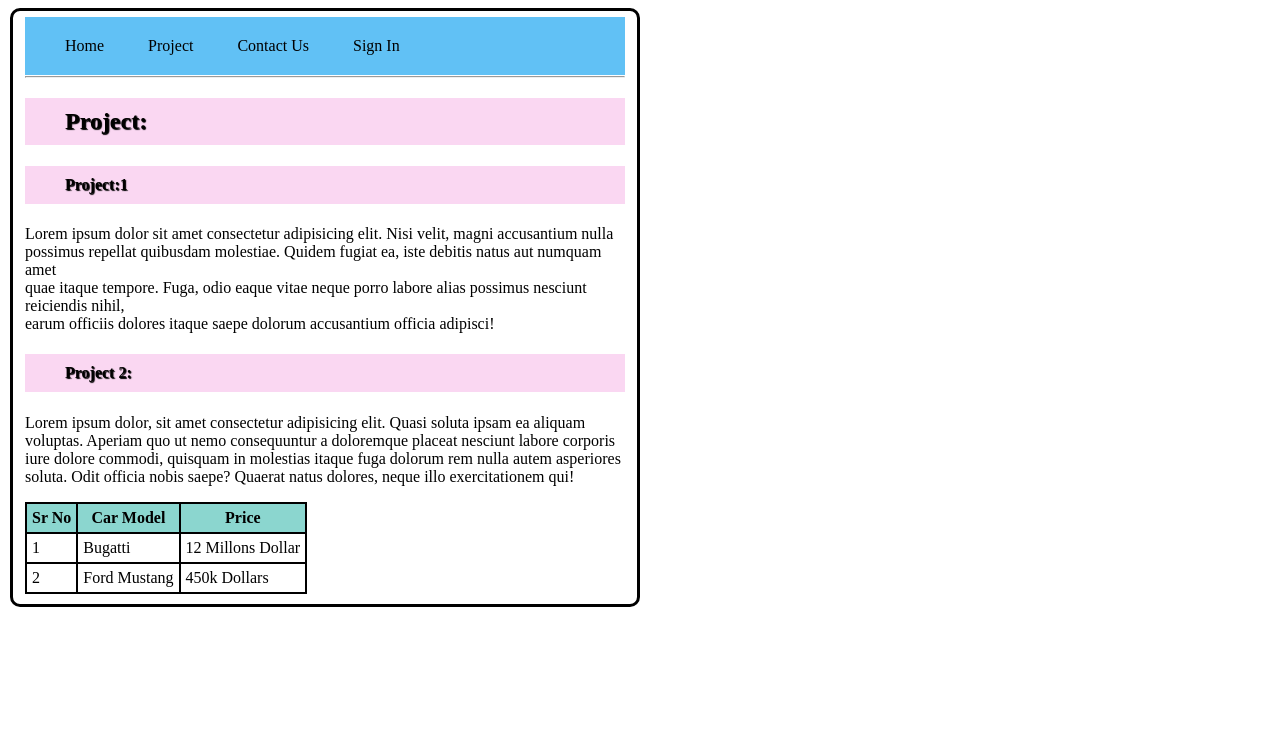
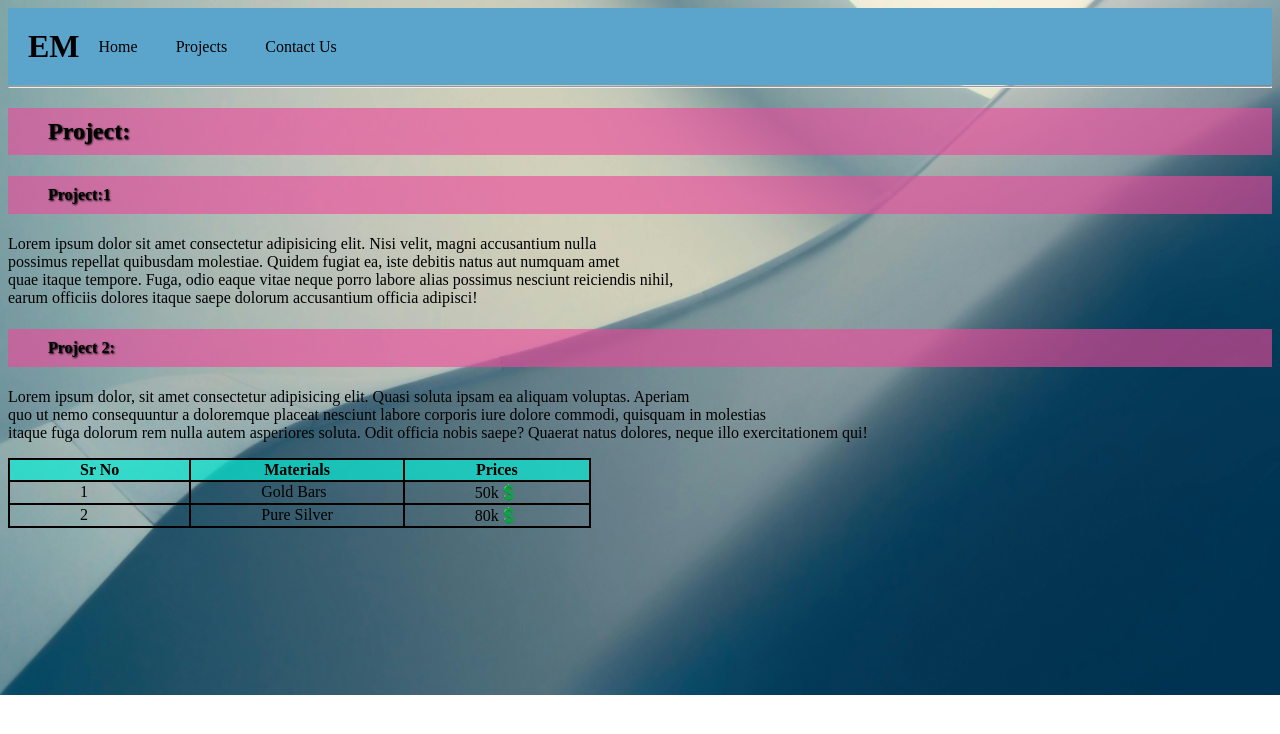
Before and after one commit to HaiderRehman06/portfolio-site, a plain HTML site: page Portfolio-Code/project.html in a window 1280 px wide. Drawn offline with Linux system fonts and the light colour scheme.

Commit message:
My code are being fucked up

```diff
--- a/Portfolio-Code/Styling.css
+++ b/Portfolio-Code/Styling.css
@@ -1,29 +1,41 @@
+body{
+    background-image: url(./backgroundpic.jpg);
+    background-position: center;
+    background-size:cover ;
+    background-repeat: no-repeat;
+    background-blend-mode: color;
+}
 a{
     text-decoration: none;
-    margin:20px;
+    margin: 4px;
     color: rgb(0, 0, 0);
+    margin-top: 10px;
+    margin-bottom: 0px;
+    padding-inline: 15px;
+}
+h1{
+    margin-bottom: 0px;
+    margin-top: 0px;
 }
 div{
     padding: 20px;
-    background-color: hsl(201, 88%, 67%);
+    background-color: hsl(201, 53%, 58%);
 }
-img{
-    margin-top: 10px;
-}
+
+
 table,tr,td,th{
     border: 2px solid black;
     border-collapse: collapse;
-    padding: 5px;
+    padding-inline: 70px;
 }
 th{
-    background-color: rgb(139, 214, 207);
+    background-color: rgba(10, 236, 214, 0.692);
 }
 h2,h4,h3{
     padding: 10px;
-    background-color: rgb(250, 215, 242);
+    background-color: rgba(238, 73, 155, 0.621);
     padding-left: 40px;
-    font-family: ;
-    text-shadow: 1px 1px 1px;
+    text-shadow: 1px 1px 2px;
 }
 fieldset{
     width: 600px;
@@ -33,3 +45,10 @@ fieldset{
 hr{
     margin-top: 1px;
 }
+span{
+    display: flex;
+   padding-inline: 10px;
+}
+#section-break{
+    display: flex;
+}
--- a/Portfolio-Code/project.html
+++ b/Portfolio-Code/project.html
@@ -5,13 +5,14 @@
     <link rel="stylesheet" href="Styling.css">
 </head>
 <body>
-    <fieldset>
 
-    <div>
+
+    <div id="section-break">
+        <h1 >EM</h1>
         <a href="../index.html">Home</a>
-        <a href="./project.html">Project</a>
-        <a href="./contact-us .html">Contact Us</a>
-        <a href="./Sign-up.html">Sign In</a>
+        <a href="./project.html">Projects</a>
+        <a href="./Sign-up.html">Contact Us</a>
+
        </div>
        <hr>
 <h2>Project:</h2>
@@ -23,24 +24,26 @@
          earum officiis dolores itaque saepe dolorum accusantium officia adipisci!</p>
 
          <h4>Project 2:</h4>
-         <p>Lorem ipsum dolor, sit amet consectetur adipisicing elit. Quasi soluta ipsam ea aliquam voluptas. Aperiam quo ut nemo consequuntur a doloremque placeat nesciunt labore corporis iure dolore commodi, quisquam in molestias itaque fuga dolorum rem nulla autem asperiores soluta. Odit officia nobis saepe? Quaerat natus dolores, neque illo exercitationem qui!</p>
+         <p>Lorem ipsum dolor, sit amet consectetur adipisicing elit. Quasi soluta ipsam ea aliquam voluptas. Aperiam <br>
+            quo ut nemo consequuntur a doloremque placeat nesciunt labore corporis iure dolore commodi, quisquam in molestias <br>
+            itaque fuga dolorum rem nulla autem asperiores soluta. Odit officia nobis saepe? Quaerat natus dolores, neque illo exercitationem qui!</p>
          <table>
             <tr>
                 <th>Sr No</th>
-                <th>Car Model</th>
-                <th>Price</th>
+                <th>Materials</th>
+                <th>Prices</th>
             </tr>
             <tr>
                 <td>1</td>
-                <td>Bugatti</td>
-            <td>12 Millons Dollar</td>
+                <td>Gold Bars</td>
+                <td>50k💲</td>
             </tr>
             <tr>
                 <td>2</td>
-                <td>Ford Mustang</td>
-                <td>450k Dollars</td>
+                <td>Pure Silver</td>
+                <td>80k💲</td>
             </tr>
         </table>
-    </fieldset>
+
 </body>
 </html>
```
Also changed, not shown: Portfolio-Code/Sign-up.html (+15 -13 lines), Portfolio-Code/contact-us .html (deleted, +0 -27 lines), index.html (+10 -15 lines), Portfolio-Code/backgroundpic.jpg (added), Portfolio-Code/gmailpic.png (added), Portfolio-Code/linkedin.png (added), Portfolio-Code/my-pic.png (added), Portfolio-Code/phonepic.png (added).
